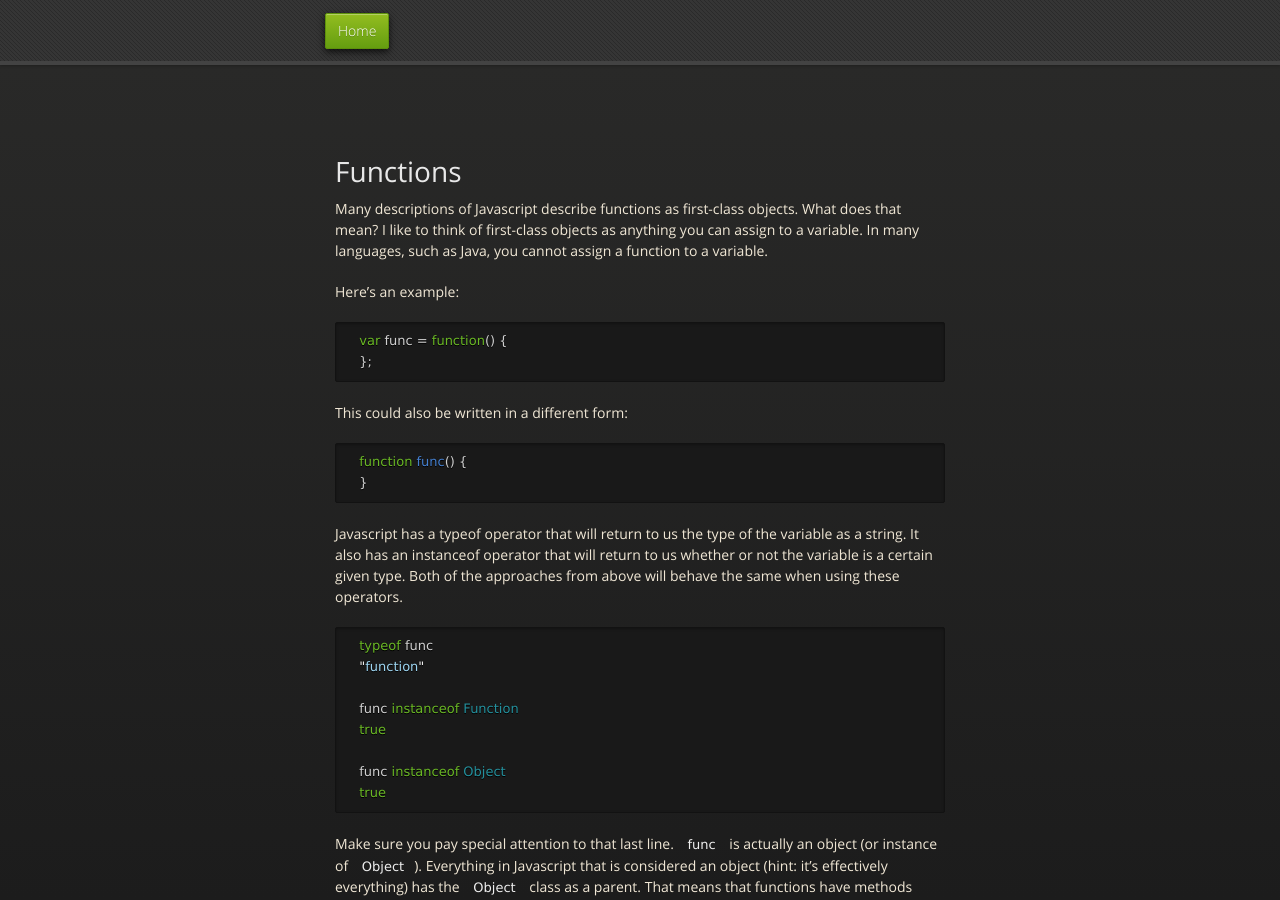
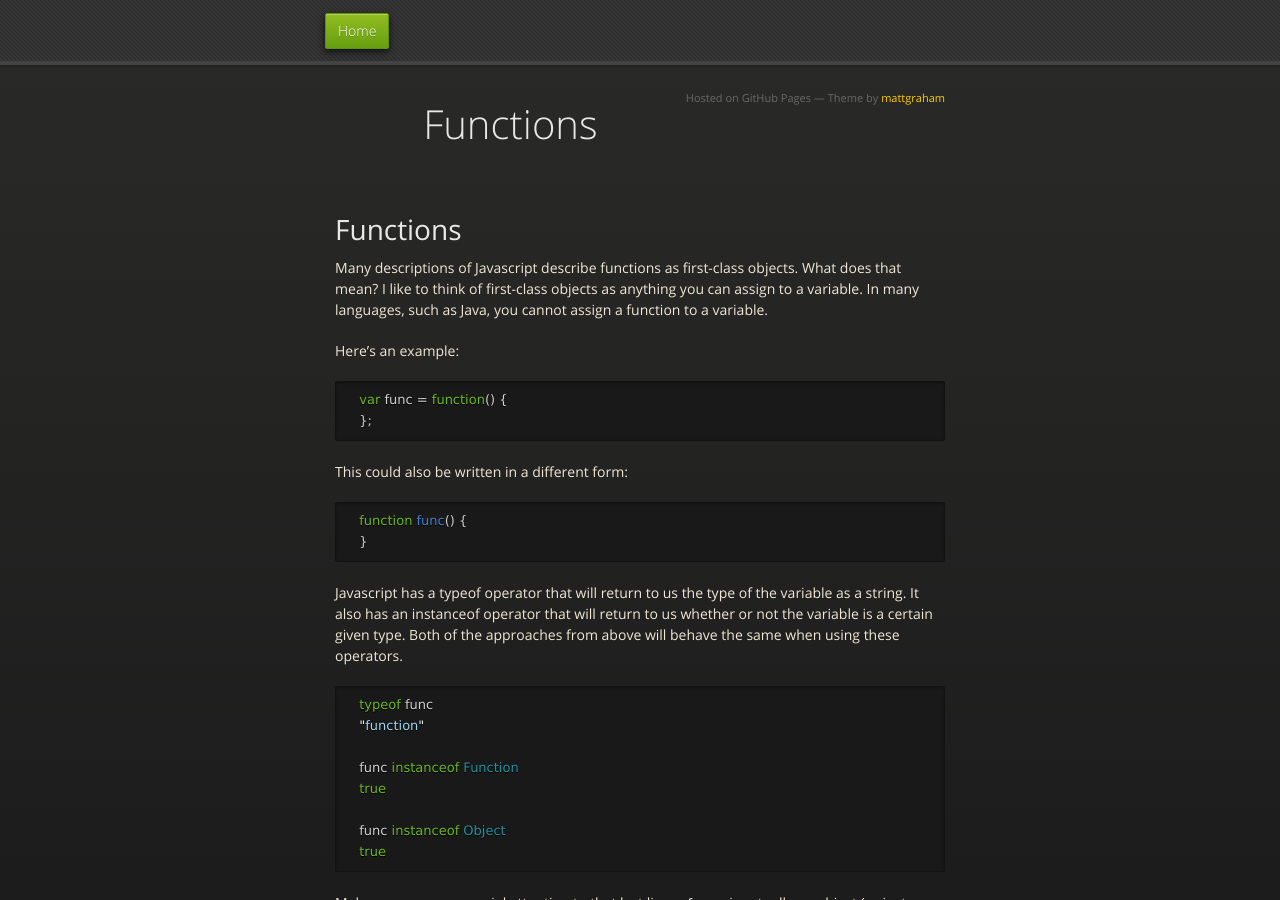
Before and after one commit to tmacdonald/tmacdonald.github.com, a Jekyll site: the page built from _posts/2012-10-26-functions.markdown, in a window 1280 px wide and 900 px high. Built offline with Jekyll 4.4.1, drawn with Linux system fonts in a browser that asks for light colours; Markdown is read by kramdown in place of the engine named in the settings.

Commit message:
Trying to fix title

```diff
--- a/_layouts/midnight.html
+++ b/_layouts/midnight.html
@@ -16,11 +16,11 @@
       </nav>
     </div>
     <div class="wrapper">
-      <div id="title">
-        <span class="credits right">Hosted on GitHub Pages — Theme by <a href="http://twitter.com/#!/michigangraham">mattgraham</a></span>
-        <h1>{{ page.title }}</h1>
-      </div>
       <section>
+        <div id="title">
+          <span class="credits right">Hosted on GitHub Pages — Theme by <a href="http://twitter.com/#!/michigangraham">mattgraham</a></span>
+          <h1>{{ page.title }}</h1>
+        </div>
         {{ content }}
       </section>
     </div>
```
